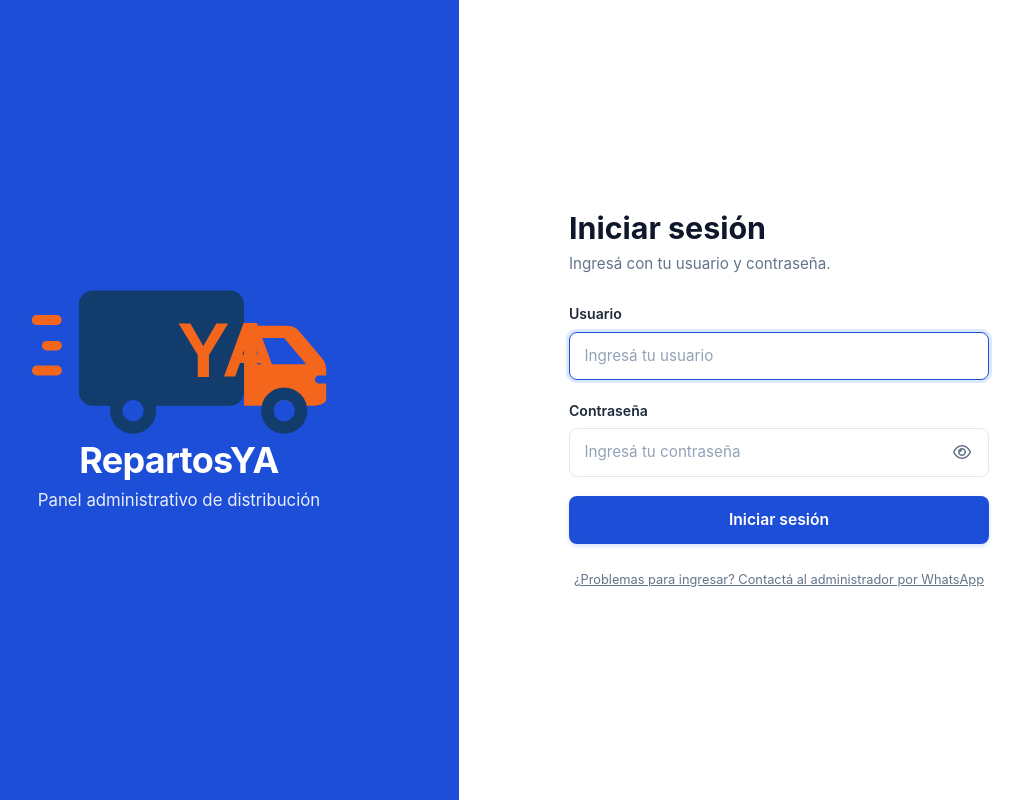
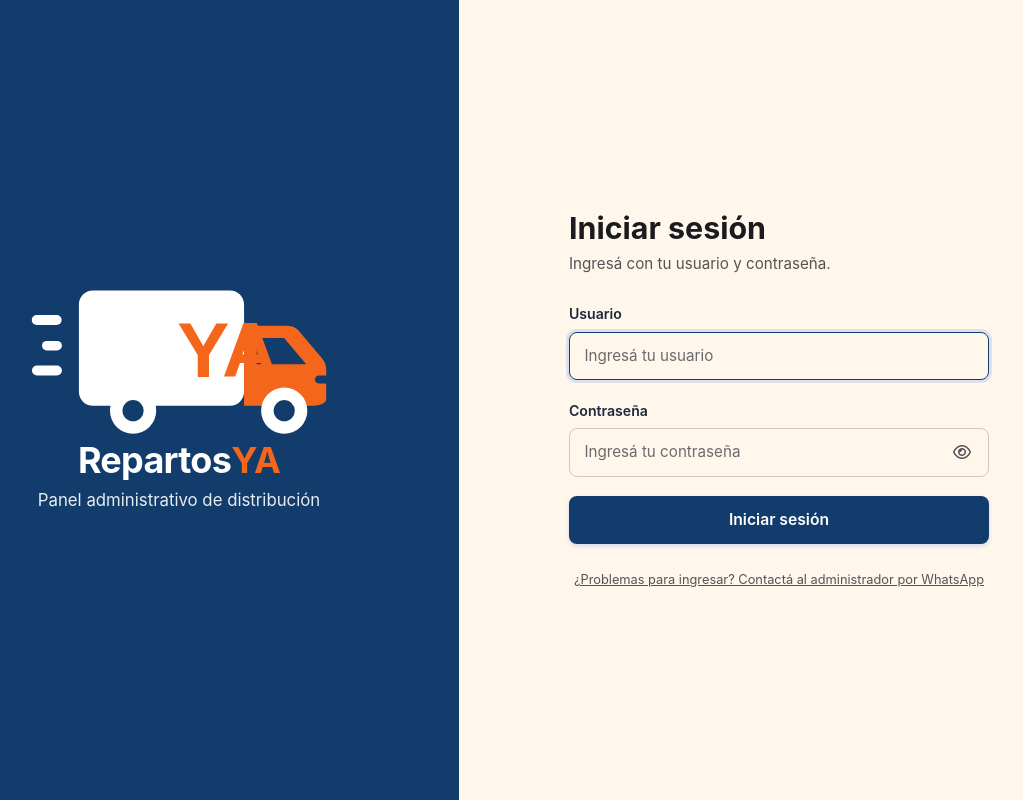
Before and after one commit to enzogiandon/Proyecto_Ing-software, a Django app: page /login/ in a window 1280 px wide. Shown: the whole page, without its empty margins (101-1124 px from the left). Run offline with Django 5.2, Linux system fonts and the light colour scheme.

Commit message:
Cambio de colores segun la paleta de marca

```diff
--- a/apps/core/static/core/css/login.css
+++ b/apps/core/static/core/css/login.css
@@ -7,7 +7,7 @@ html, body {
     padding: 0;
     height: 100%;
     font-family: var(--font-family);
-    background-color: #FFFFFF;
+    background-color: var(--color-bg);
     color: var(--text-primary, #1E293B);
 }
 
@@ -38,18 +38,17 @@ html, body {
   height: auto;
 }
 
-/* Versión compacta para espacios reducidos (automática o por clase) */
-.isotipo-ya.is-compact {
-  width: 40px; /* O el tamaño que necesites */
-}
-
-.isotipo-ya.is-compact #speed-lines {
-  display: none; /* Oculta mágicamente las líneas según la regla de marca */
+.isotipo-ya #speed-lines {
+    fill: var(--bg-surface, #ffffff);
 }
 
 /* Cambio de colores dinámico opcional */
-.isotipo-ya .camion-caja {
-  fill: var(--color-principal, #1B365D);
+.isotipo-ya #camion-caja {
+  fill: var(--bg-surface, #ffffff);
+}
+
+.isotipo-ya #cabina {
+  fill: var(--color-accent, #f4661b);
 }
 
 .login-brand-title {
@@ -57,7 +56,12 @@ html, body {
     font-weight: 700;
     letter-spacing: -0.02em;
     margin: 0 0 0.4rem;
-    color: #FFFFFF;
+    color: var(--bg-surface, #FFFFFF);
+    display: flex;
+}
+
+.text-ya {
+    color: var(--color-accent, #f4661b);
 }
 
 .login-brand-subtitle {
@@ -77,7 +81,7 @@ html, body {
     align-items: center;
     justify-content: center;
     padding: 2.5rem 2rem;
-    background-color: #FFFFFF;
+    background-color: var(--color-bg, #F8FAFC);
 }
 
 .login-form-card {
@@ -88,13 +92,13 @@ html, body {
 .login-form-title {
     font-size: 1.9rem;
     font-weight: 700;
-    color: #0F172A;
+    color: var(--text-primary, #0F172A);
     margin: 0 0 0.35rem;
 }
 
 .login-form-subtitle {
     font-size: 0.95rem;
-    color: #64748B;
+    color: var(--text-secondary, #64748B);
     margin: 0 0 1.75rem;
 }
 
@@ -110,15 +114,15 @@ html, body {
 }
 
 .login-alert-danger {
-    background-color: #FEE2E2;
-    border: 1px solid #FCA5A5;
-    color: #991B1B;
+    background-color: var(--color-error-tint);
+    border: 1px solid var(--color-error);
+    color: var(--color-error);
 }
 
 .login-alert-warning {
-    background-color: #FEF9C3;
-    border: 1px solid #FDE047;
-    color: #854D0E;
+    background-color: var(--color-warning-tint, #FEF3C7);
+    border: 1px solid var(--color-warning, #F59E0B);
+    color: var(--color-warning, #F59E0B);
 }
 
 /* CAMPOS DE ENTRADA */
@@ -130,7 +134,7 @@ html, body {
     display: block;
     font-size: 0.88rem;
     font-weight: 600;
-    color: #1E293B;
+    color: var(--text-label, #1E293B);
     margin-bottom: 0.45rem;
 }
 
@@ -138,16 +142,16 @@ html, body {
     width: 100%;
     padding: 0.75rem 0.9rem;
     font-size: 0.95rem;
-    border: 1px solid #E2E8F0;
+    border: 1px solid var(--border-color, #CBD5E1);
     border-radius: 8px;
-    color: #1E293B;
-    background-color: #FFFFFF;
+    color: var(--text-muted, #475569);
+    background-color: var(--bg);
     box-sizing: border-box;
     transition: all 0.15s ease-in-out;
 }
 
 .login-input::placeholder {
-    color: #94A3B8;
+    color: var(--text-muted, #94A3B8);
 }
 
 .login-input:focus {
@@ -157,8 +161,8 @@ html, body {
 }
 
 .login-input.is-invalid {
-    border-color: #EF4444;
-    background-color: #FFFDFD;
+    border-color: var(--status-danger-text, #EF4444);
+    background-color: var(--bg-surface, #FEF2F2);
 }
 
 .login-input.is-invalid:focus {
@@ -182,7 +186,7 @@ html, body {
     transform: translateY(-50%);
     background: transparent;
     border: none;
-    color: #64748B;
+    color: var(--text-secondary, #64748B);
     padding: 6px 8px;
     cursor: pointer;
     font-size: 1rem;
@@ -194,7 +198,7 @@ html, body {
 }
 
 .btn-toggle-eye:hover {
-    color: #1E293B;
+    color: var(--text-primary, #1b1b1f);
 }
 
 /* BOTÓN INICIAR SESIÓN */
@@ -235,7 +239,7 @@ html, body {
 /* ENLACE DE AYUDA */
 .login-help-link {
     display: inline-block;
-    color: #64748B;
+    color: var(--text-secondary, #64748B);
     font-size: 0.8rem;
     text-decoration: underline;
     transition: color 0.15s ease;
--- a/apps/core/static/core/css/paletas.css
+++ b/apps/core/static/core/css/paletas.css
@@ -9,24 +10,35 @@
    3) Mapeo a Bootstrap 5.3     (para que .btn-primary, .badge, .alert, etc.
                                  usen la paleta de Figma)
    4) Estilos de texto de Figma (clases .text-*)
+
+   COLORES DE MARCA, PARA NO CONFUNDIRSE
+     --color-primary  Azul de la empresa (#123c6b). Títulos, enlaces, ítem
+                      activo del menú. NO es el color de los botones.
+     --color-accent   Naranja de la empresa (#f4661b). Botón principal
+                      (ButtonPrimary) y detalles de marca. El texto sobre él
+                      es --color-on-accent.
 =================================================== */
 
 /* ---------------------------------------------------
    1) TOKENS DE FIGMA
 --------------------------------------------------- */
 :root {
+  /* Color / marca */
+  --color-primary: #123c6b;
+  --color-primary-tint: #dee4ea;
+  --color-accent: #f4661b;
+  --color-on-accent: #1b1b1f;
+
   /* Color / base */
-  --color-primary: #1d4ed8;
-  --color-primary-tint: #dbeafe;
   --color-surface: #ffffff;
-  --color-bg: #f3f4f6;
-  --color-border: #d1d5db;
-  --color-skeleton: #e5e7eb;
+  --color-bg: #fff6ec;
+  --color-border: #d1cac3;
+  --color-skeleton: #ede6de;
 
   /* Color / texto */
-  --color-text: #111827;
-  --color-text-secondary: #4b5563;
-  --color-text-muted: #6b7280;
+  --color-text: #1b1b1f;
+  --color-text-secondary: #545457;
+  --color-text-muted: #6b6b6d;
 
   /* Color / estados */
   --color-success: #15803d;
@@ -37,6 +49,8 @@
   --color-warning-tint: #fef3c7;
   --color-info: #0369a1;
   --color-info-tint: #e0f2fe;
+  --color-route: #6d28d9;
+  --color-route-tint: #ede9fe;
 
   /* Spacing */
   --spacing-4: 4px;
@@ -57,18 +71,33 @@
     sans-serif;
 
   /* ---- Valores DERIVADOS (no existen en Figma) ----
-     Figma solo define un azul primario. Para hover/active se usan los tonos
-     inmediatamente más oscuros de la misma escala. Pedir al equipo de diseño
-     que los agregue como variables y reemplazar estos valores. */
-  --color-primary-hover: #1e40af;
-  --color-primary-active: #1e3a8a;
-  --color-primary-focus-ring: rgba(29, 78, 216, 0.25);
+     Figma no define estados hover/active ni anillos de foco. Se calcularon
+     oscureciendo el color base. Pedir al equipo de diseño que los agregue
+     como variables y reemplazar estos valores.
+
+     Accent: el texto de los botones es oscuro (--color-on-accent), así que el
+     hover se oscurece poco a propósito: con tonos más oscuros el contraste del
+     texto bajaría de 4,5:1 (mínimo WCAG AA). Contrastes calculados:
+       on-accent sobre accent        5,53:1
+       on-accent sobre accent-hover  4,82:1
+       on-accent sobre accent-active 4,66:1 */
+  --color-primary-hover: #0d2b4c;
+  --color-primary-active: #081c32;
+  --color-primary-focus-ring: rgba(18, 60, 107, 0.25);
+  --color-accent-hover: #ea580b;
+  --color-accent-active: #e5570b;
+  --color-accent-focus-ring: rgba(244, 102, 27, 0.35);
 }
 
 /* ---------------------------------------------------
    2) ALIAS HEREDADOS (nombres anteriores -> tokens de Figma)
    Se pueden ir eliminando a medida que los CSS/templates pasen a
    usar los nombres --color-* y --spacing-*.
+
+   OJO: --primary-color ahora es el AZUL de la empresa. Los botones
+   principales de Figma usan el naranja (--color-accent): los estilos que
+   usaban --primary-color para un botón (por ejemplo .btn-login-submit en
+   login.css) deben pasar a --color-accent.
 --------------------------------------------------- */
 :root {
   /* Fondos */
@@ -131,12 +160,12 @@
   --bs-body-font-family: var(--font-family);
   --bs-body-font-size: 0.875rem; /* 14px = "Texto/Cuerpo" */
   --bs-body-color: var(--color-text);
-  --bs-body-color-rgb: 17, 24, 39;
+  --bs-body-color-rgb: 27, 27, 31;
   --bs-body-bg: var(--color-bg);
-  --bs-body-bg-rgb: 243, 244, 246;
+  --bs-body-bg-rgb: 255, 246, 236;
   --bs-emphasis-color: var(--color-text);
   --bs-secondary-color: var(--color-text-secondary);
-  --bs-secondary-color-rgb: 75, 85, 99;
+  --bs-secondary-color-rgb: 84, 84, 87;
   --bs-tertiary-color: var(--color-text-muted);
   --bs-border-color: var(--color-border);
   --bs-border-radius: var(--radius-md);
@@ -144,15 +173,17 @@
   --bs-border-radius-lg: var(--radius-md);
   --bs-border-radius-pill: var(--radius-pill);
 
+  /* "primary" de Bootstrap = azul de la empresa (enlaces, controles marcados).
+     El botón .btn-primary usa el naranja: ver más abajo. */
   --bs-primary: var(--color-primary);
-  --bs-primary-rgb: 29, 78, 216;
+  --bs-primary-rgb: 18, 60, 107;
   --bs-primary-bg-subtle: var(--color-primary-tint);
-  --bs-primary-border-subtle: #bfdbfe;
+  --bs-primary-border-subtle: #b8c4d3;
   --bs-primary-text-emphasis: var(--color-primary);
   --bs-link-color: var(--color-primary);
-  --bs-link-color-rgb: 29, 78, 216;
+  --bs-link-color-rgb: 18, 60, 107;
   --bs-link-hover-color: var(--color-primary-hover);
-  --bs-link-hover-color-rgb: 30, 64, 175;
+  --bs-link-hover-color-rgb: 13, 43, 76;
   --bs-focus-ring-color: var(--color-primary-focus-ring);
 
   --bs-success: var(--color-success);
--- a/apps/core/templates/core/inicio.html
+++ b/apps/core/templates/core/inicio.html
@@ -8,9 +8,8 @@
 {% endblock %}
 
 {% block content %}
-    {% if request.user|has_group:'Administrador' %}
         {% if user.rol == 'administrativo' %}
-            {% include "core/administrativo.html" %}
+            {% include "core/administracion.html" %}
         {% elif user.rol == 'conciliacion' %}
             {% include "core/conciliacion.html" %}
         {% elif user.rol == 'planificacion' %}
@@ -18,9 +17,6 @@
         {% else %}
             {% include "core/sin_perfil.html" %}
         {% endif %}
-    {% else %}
-        {% include "core/sin_perfil.html" %}
-    {% endif %}
 
 
 {% endblock %}
--- a/apps/core/templates/core/login.html
+++ b/apps/core/templates/core/login.html
@@ -44,7 +44,7 @@
                     <g id="layer1" transform="translate(0,-8.3343753)">
                         <g id="speed-lines" transform="matrix(1.2510113,0,0,1.2510113,-4.3320862,-3.8082672)">
                             <rect
-                            style="fill:#f4661b;fill-opacity:1;stroke-width:0.119064;stroke-linecap:round;stroke-linejoin:round;paint-order:stroke fill markers"
+                            style="fill-opacity:1;stroke-width:0.119064;stroke-linecap:round;stroke-linejoin:round;paint-order:stroke fill markers"
                             id="rect8"
                             width="2.7006216"
                             height="0.90590471"
@@ -52,7 +52,7 @@
                             y="12.323723"
                             ry="0.45295236" />
                             <rect
-                            style="display:inline;fill:#f4661b;fill-opacity:1;stroke-width:0.0942747;stroke-linecap:round;stroke-linejoin:round;paint-order:stroke fill markers"
+                            style="display:inline;fill-opacity:1;stroke-width:0.0942747;stroke-linecap:round;stroke-linejoin:round;paint-order:stroke fill markers"
                             id="rect8-3"
                             width="1.794717"
                             height="0.85462707"
@@ -60,7 +60,7 @@
                             y="14.662833"
                             ry="0.42731354" />
                             <rect
-                            style="fill:#f4661b;fill-opacity:1;stroke-width:0.119064;stroke-linecap:round;stroke-linejoin:round;paint-order:stroke fill markers"
+                            style="fill-opacity:1;stroke-width:0.119064;stroke-linecap:round;stroke-linejoin:round;paint-order:stroke fill markers"
                             id="rect8-4"
                             width="2.7006216"
                             height="0.90590471"
@@ -71,15 +71,15 @@
                         <g id="truck-body">
                             <path
                             id="camion-caja"
-                            style="fill:#123c6b;fill-opacity:1;stroke-width:0.135364;stroke-linecap:round;stroke-linejoin:round;paint-order:stroke fill markers"
+                            style="fill-opacity:1;stroke-width:0.135364;stroke-linecap:round;stroke-linejoin:round;paint-order:stroke fill markers"
                             d="m 7.2146578,8.8504187 c -0.876616,0 -1.5825783,0.705962 -1.5825783,1.5825783 v 9.836162 c 0,0.876616 0.7059623,1.581933 1.5825783,1.581933 h 1.9846874 a 2.6087217,2.6087217 0 0 0 -0.060122,0.55597 2.6087217,2.6087217 0 0 0 2.6085388,2.609186 2.6087217,2.6087217 0 0 0 2.609185,-2.609186 2.6087217,2.6087217 0 0 0 -0.06012,-0.55597 h 8.399043 c 0.876616,0 1.582578,-0.705317 1.582578,-1.581933 v -9.836162 c 0,-0.8766163 -0.705962,-1.5825783 -1.582578,-1.5825783 z M 11.747762,21.209786 a 1.1974461,1.1974461 0 0 1 1.197277,1.197276 1.1974461,1.1974461 0 0 1 -1.197277,1.197924 1.1974461,1.1974461 0 0 1 -1.197278,-1.197924 1.1974461,1.1974461 0 0 1 1.197278,-1.197276 z" />
                             <path
                             id="cabina"
-                            style="fill:#f4661b;fill-opacity:1;stroke-width:0.0837122;stroke-linecap:round;stroke-linejoin:round;paint-order:stroke fill markers"
+                            style="fill-opacity:1;stroke-width:0.0837122;stroke-linecap:round;stroke-linejoin:round;paint-order:stroke fill markers"
                             d="m 24.278445,12.80945 v 5.000507 0.552739 3.488396 h 3.47288 a 1.1974461,1.1974461 0 0 1 1.060223,-0.641306 1.1974461,1.1974461 0 0 1 1.060225,0.641306 h 2.070022 c 0.893042,0 1.612107,-0.319371 1.60973,-0.713712 -0.0039,-0.628958 -0.0016,-1.221203 0.0013,-1.809492 h -0.83331 c -0.245808,0 -0.44413,-0.197676 -0.44413,-0.443484 0,-0.245808 0.198322,-0.443483 0.44413,-0.443483 h 0.837835 c 9.6e-5,-0.02598 -8.7e-5,-0.05219 0,-0.07823 h 0.0013 l -0.0013,-0.03749 c 5.43e-4,-0.170232 0.0013,-0.341763 0.0013,-0.515244 H 33.5399 L 33.5334,17.621833 A 4.3674382,2.650143 0 0 0 33.049212,16.460758 L 30.371501,13.309177 A 1.5214415,0.92320427 0 0 0 29.019069,12.80945 Z m 1.506294,1.405443 h 2.971213 a 0.11224162,0.11224162 0 0 1 0.08598,0.04008 l 2.382272,2.826402 a 0.05887887,0.05887887 0 0 1 -0.04525,0.09698 h -5.415545 a 0.05218861,0.05218861 0 0 1 -0.05172,-0.05237 v -2.838039 a 0.0731078,0.0731078 0 0 1 0.07306,-0.07305 z" />
                             <path
                             id="camion-caja"
-                            style="fill:#123c6b;fill-opacity:1;stroke-width:0.155738;stroke-linecap:round;stroke-linejoin:round;paint-order:stroke fill markers"
+                            style="fill-opacity:1;stroke-width:0.155738;stroke-linecap:round;stroke-linejoin:round;paint-order:stroke fill markers"
                             d="m 28.811548,19.798523 a 2.6087217,2.6087217 0 0 0 -2.608538,2.608539 2.6087217,2.6087217 0 0 0 2.608538,2.609186 2.6087217,2.6087217 0 0 0 2.608539,-2.609186 2.6087217,2.6087217 0 0 0 -2.608539,-2.608539 z m 0,1.411261 a 1.1974461,1.1974461 0 0 1 1.197278,1.197278 1.1974461,1.1974461 0 0 1 -1.197278,1.197924 1.1974461,1.1974461 0 0 1 -1.197276,-1.197924 1.1974461,1.1974461 0 0 1 1.197276,-1.197278 z" />
                             <text
                             xml:space="preserve"
@@ -96,7 +96,10 @@
                         </g>
                     </g>
             </svg>
-            <h1 class="login-brand-title">RepartosYA</h1>
+            <h1 class="login-brand-title">
+                <span class="text-repartos">Repartos</span>
+                <span class="text-ya">YA</span>
+            </h1>
             <p class="login-brand-subtitle">Panel administrativo de distribución</p>
         </section>
 
```
Also changed, not shown: other parts of apps/core/static/core/css/paletas.css (+40 -10 lines), apps/core/static/core/css/base.css (+9 -1 lines), config/templates/base.html (+5 -6 lines).
